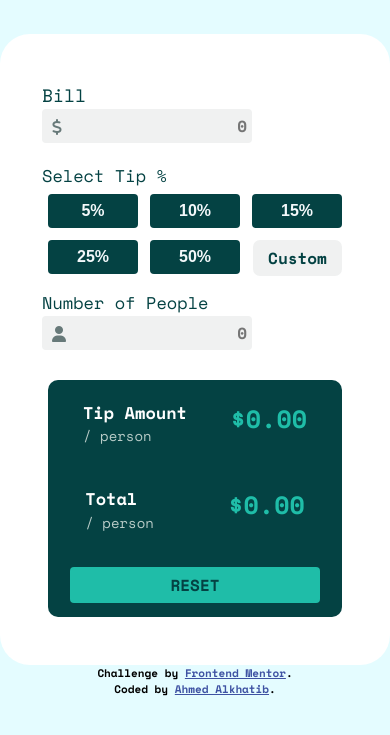
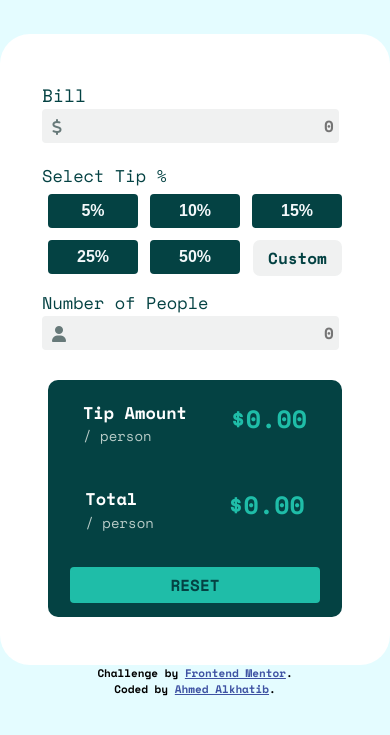
Before and after one commit to AhmedAlkh/tip-calculator, a website: page index.html in a window 390 px wide. Shown: the part 117-852 px from the top of the page. Drawn offline with nearby package versions, Linux system fonts and the light colour scheme.

Commit message:
added media query to fix input sizes on larger cell phone screens

```diff
--- a/src/scss/blocks/_user-input.scss
+++ b/src/scss/blocks/_user-input.scss
@@ -168,6 +168,9 @@
 }
 
 @media (min-width: 23.5rem) {
+  .input-field {
+    width: 97%;
+  }
   .user-input-section {
     label {
       width: 90px;
```
Also changed, not shown: src/css/styles.css, 1 other file.
